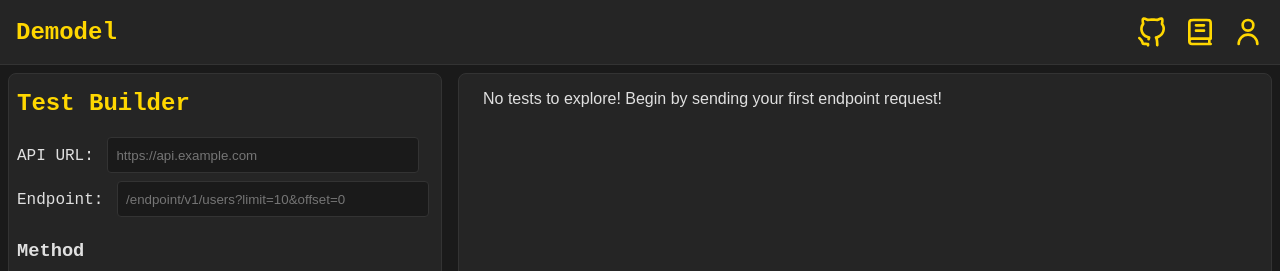
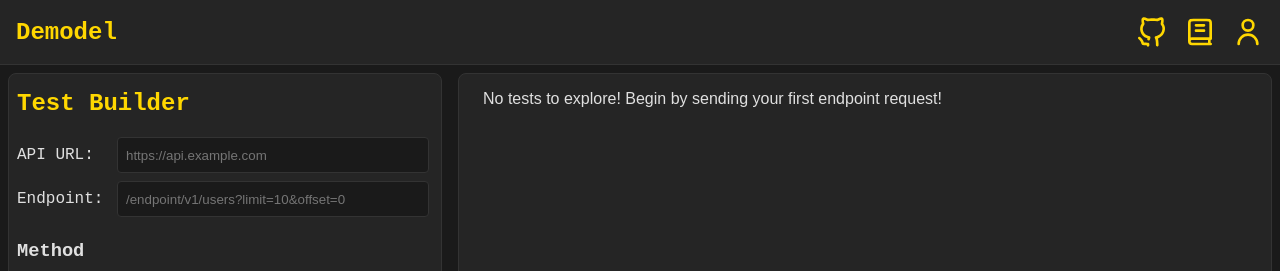
Before and after one commit to logscore/startup, a React (Vite) app: page / in a window 1280 px wide. Both pictures are taken after typing "name@example.com", "Sample123" into the empty fields and a click on the button "Sign In". Shown: the top 271 px of the page. Built offline with nearby package versions, Linux system fonts and the light colour scheme.

Commit message:
Fixed some styling, and removed console bloat. Added a check to see if the url is empty before reloading page

```diff
--- a/components/dashboard/RequestBuilder.tsx
+++ b/components/dashboard/RequestBuilder.tsx
@@ -29,7 +29,8 @@ function RequestBuilder() {
 
     const handleSubmit = async (e: React.FormEvent<HTMLFormElement>) => {
         e.preventDefault();
-
+        if (url === '') {
+        } else {
             try {
                 // const requestBody: {
                 //     url: string;
@@ -125,19 +126,14 @@ function RequestBuilder() {
                     },
                 ];
                 localStorage.setItem('request', JSON.stringify(requestObj));
-            localStorage.setItem(
-                'responseCode',
-                JSON.stringify({ code: '200' }),
-            );
-            // localStorage.setItem('response', res.response[1]);
-            // localStorage.setItem('responseCode', res.response[2]);
-            const localItem = localStorage.getItem('request');
-            console.log(localItem);
+
+                window.location.reload();
 
                 return;
             } catch (error: any) {
                 console.error('Error making request on client:', error);
                 throw error;
+            }
         }
     };
 
@@ -145,17 +141,18 @@ function RequestBuilder() {
         <form onSubmit={handleSubmit}>
             <div className='content-box'>
                 <h2>Test Builder</h2>
-                <div>
+                <div className='input_row'>
                     <label>API URL: </label>
                     <input
                         className='input-box'
-                        type='text'
+                        type='url'
                         placeholder='https://api.example.com'
                         style={{ width: '300px' }}
                         onChange={e => setUrl(e.target.value)}
+                        required
                     />
                 </div>
-                <div>
+                <div className='input_row'>
                     <label>Endpoint: </label>
                     <input
                         className='input-box'
@@ -223,11 +220,7 @@ function RequestBuilder() {
                     />
                 </div>
                 {/* TODO: This page refrest will be replaced with a websocket listener for the db to see when new entries are made */}
-                <button
-                    type='submit'
-                    className='save-button'
-                    onClick={() => window.location.reload()}
-                >
+                <button type='submit' className='save-button'>
                     Save
                 </button>
             </div>
--- a/styles/dashboard_style.css
+++ b/styles/dashboard_style.css
@@ -62,6 +62,12 @@ form {
     display: flex;
     background-color: #1a1a1a;
     flex-grow: 1;
+}
+
+.input_row {
+    display: flex;
+    align-items: center;
+    justify-content: space-between;
 }
 
 .method {
```
Lines whose indentation alone changed are shown as unchanged.
